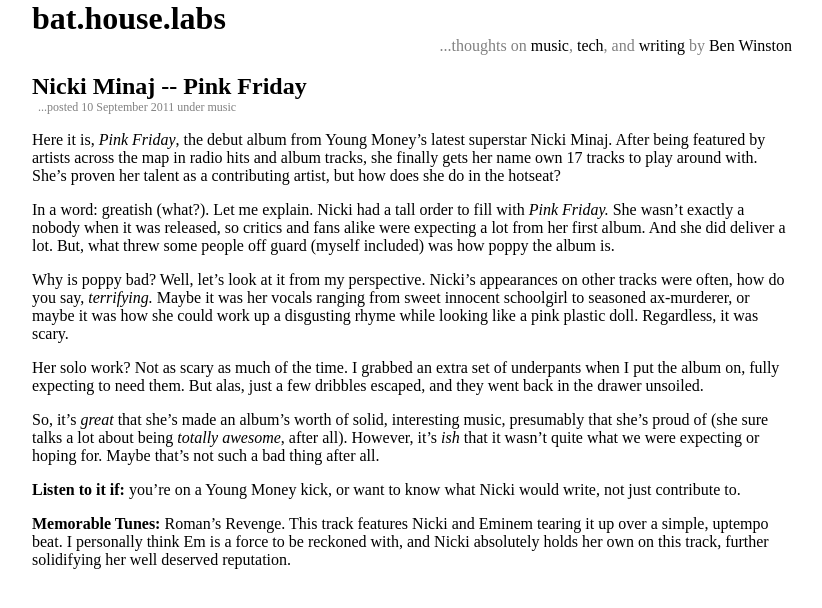
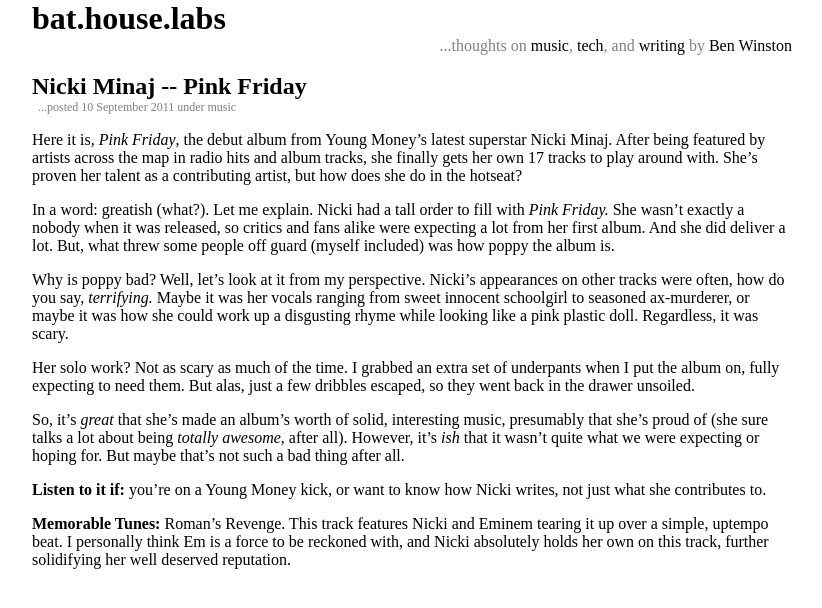
Before and after one commit to winsbe01/bathouselabs.com, a Jekyll site: the page built from _posts/2011-09-10-Nicki-Minaj--Pink-Friday.markdown, in a window 1280 px wide. Shown: the top 608 px of the page, without its empty margins (228-1050 px from the left). Built offline with Jekyll 4.4.1, drawn with Linux system fonts in a browser that asks for light colours.

Commit message:
edited Nicki review (grammar), published

```diff
--- a/_posts/2011-09-10-Nicki-Minaj--Pink-Friday.markdown
+++ b/_posts/2011-09-10-Nicki-Minaj--Pink-Friday.markdown
@@ -4,16 +4,16 @@ title: Nicki Minaj -- Pink Friday
 category: music
 ---
 
-Here it is, *Pink Friday*, the debut album from Young Money's latest superstar Nicki Minaj. After being featured by artists across the map in radio hits and album tracks, she finally gets her name own 17 tracks to play around with. She's proven her talent as a contributing artist, but how does she do in the hotseat?
+Here it is, *Pink Friday*, the debut album from Young Money's latest superstar Nicki Minaj. After being featured by artists across the map in radio hits and album tracks, she finally gets her own 17 tracks to play around with. She's proven her talent as a contributing artist, but how does she do in the hotseat?
 
 In a word: greatish (what?). Let me explain. Nicki had a tall order to fill with *Pink Friday.* She wasn't exactly a nobody when it was released, so critics and fans alike were expecting a lot from her first album. And she did deliver a lot. But, what threw some people off guard (myself included) was how poppy the album is.
 
 Why is poppy bad? Well, let's look at it from my perspective. Nicki's appearances on other tracks were often, how do you say, *terrifying.* Maybe it was her vocals ranging from sweet innocent schoolgirl to seasoned ax-murderer, or maybe it was how she could work up a disgusting rhyme while looking like a pink plastic doll. Regardless, it was scary.
 
-Her solo work? Not as scary as much of the time. I grabbed an extra set of underpants when I put the album on, fully expecting to need them. But alas, just a few dribbles escaped, and they went back in the drawer unsoiled.
+Her solo work? Not as scary as much of the time. I grabbed an extra set of underpants when I put the album on, fully expecting to need them. But alas, just a few dribbles escaped, so they went back in the drawer unsoiled.
 
-So, it's *great* that she's made an album's worth of solid, interesting music, presumably that she's proud of (she sure talks a lot about being *totally awesome*, after all). However, it's *ish* that it wasn't quite what we were expecting or hoping for. Maybe that's not such a bad thing after all.
+So, it's *great* that she's made an album's worth of solid, interesting music, presumably that she's proud of (she sure talks a lot about being *totally awesome*, after all). However, it's *ish* that it wasn't quite what we were expecting or hoping for. But maybe that's not such a bad thing after all.
 
-**Listen to it if:** you're on a Young Money kick, or want to know what Nicki would write, not just contribute to.
+**Listen to it if:** you're on a Young Money kick, or want to know how Nicki writes, not just what she contributes to.
 
 **Memorable Tunes:** Roman's Revenge. This track features Nicki and Eminem tearing it up over a simple, uptempo beat. I personally think Em is a force to be reckoned with, and Nicki absolutely holds her own on this track, further solidifying her well deserved reputation.
```
Also changed, not shown: 2 other files.
